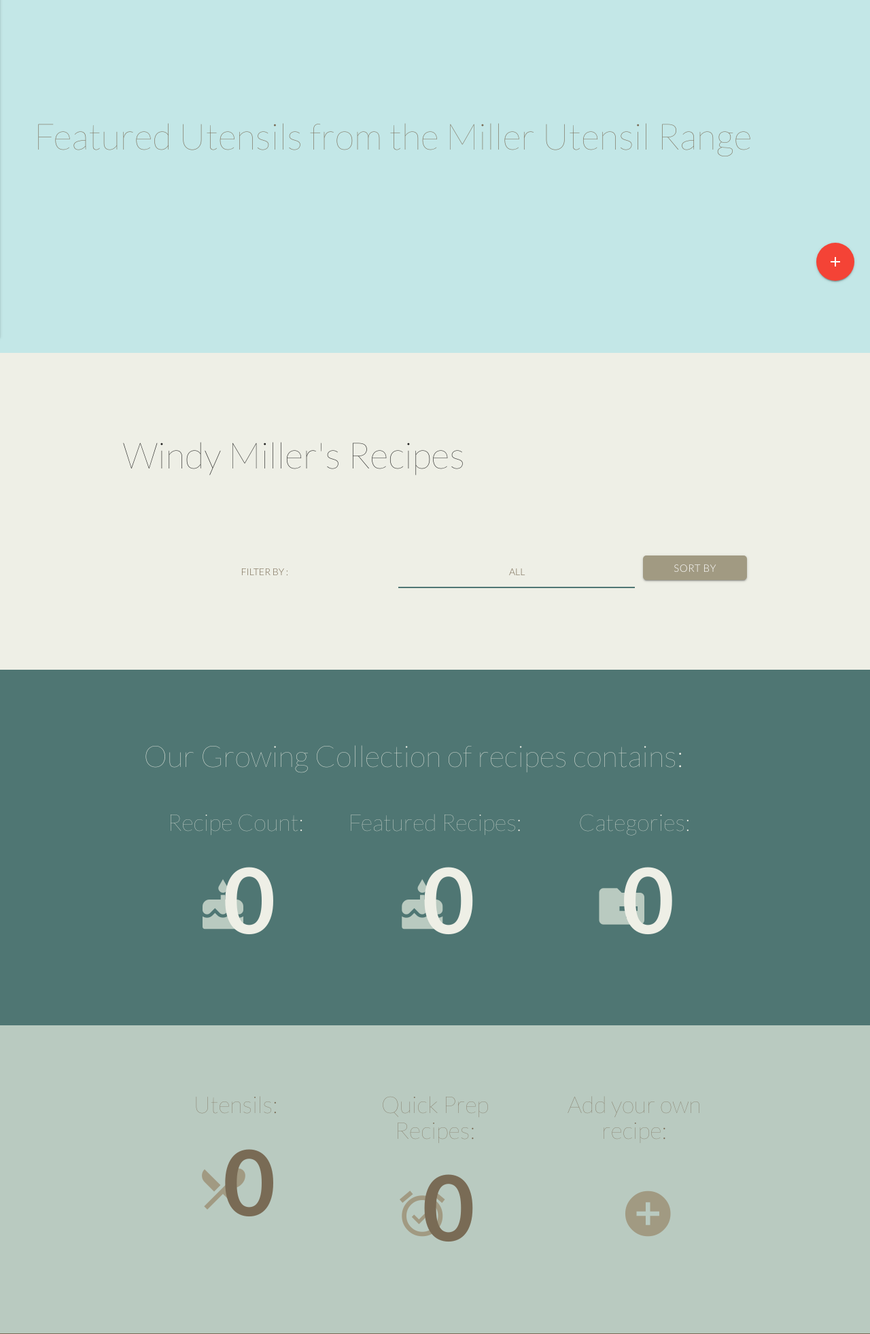
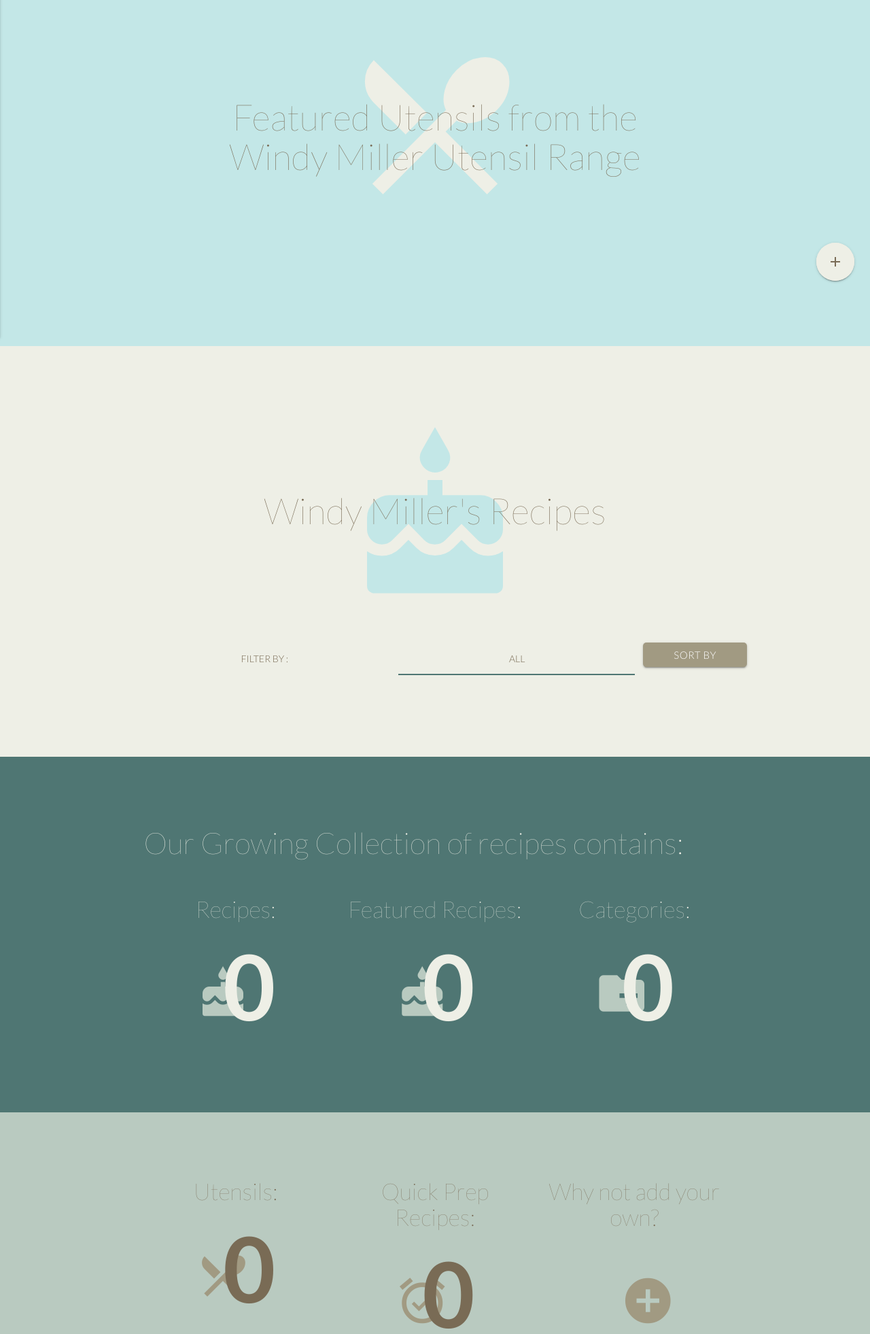
Before and after one commit to jonburdon/windy-millers-bakery, a Flask app: page / in a window 1280 px wide. Shown: the part 364-2326 px from the top of the page at 68% size. Run offline with Flask 2, Linux system fonts and the light colour scheme; data that the repository does not hold is empty; some libraries are stand-ins or nearby versions.

Commit message:
Add colour and typography styles to section headers in recipes.html

```diff
--- a/static/css/styles.css
+++ b/static/css/styles.css
@@ -31,7 +31,6 @@
   ========================================================================== */
 
 
-
 /* =============================================================================
 ~~~~~~~~~~~~~~~~~~~~~~~~~~~~~~~~~~~~~~~~~~~~~~~~~~~~~~~~~~~~~~~~~~~~~~~~~~~~~~~
   1. BASE STYLES
@@ -40,9 +39,11 @@
   ~~~~~~~~~~~~~~~~~~~~~~~~~~~~~~~~~~~~~~~~~~~~~~~~~~~~~~~~~~~~~~~~~~~~~~~~~~~~~~~
 ============================================================================= */
 
+
 /* =============================================================================
 - Base
 ============================================================================= */
+
 
 /*
 Color pallette:
@@ -59,7 +60,6 @@ Duck egg blue - #c3e7e7 - background colour for featured content - purpose is to
 */
 
 :root {
-
     --dark-brown: #796b55;
     --off-white: #eeefe6;
     --medium-brown: #a19a82;
@@ -102,22 +102,31 @@ body {
     color: var(--off-white);
 }
 
+.section-offwhite {
+    background-color: var(--off-white);
+    color: var(--darker-blue);
+}
+
 .medium-section-blue h3 {
     color: var(--off-white);
 }
 
-
-
-h1, h2, h3, h4 {
+h1,
+h2,
+h3,
+h4 {
     font-family: 'Lato', sans-serif;
     font-weight: 100;
 }
 
 
-
 /* =============================================================================
 - Typography
 ============================================================================= */
+
+body {
+    color: var(--dark-brown);
+}
 
 #main-site-title {
     font-family: 'Lato', sans-serif;
@@ -129,22 +138,39 @@ h1, h2, h3, h4 {
 .featured-stat {
     font-size: 100pt;
     font-weight: 700;
-  z-index:10;
+    z-index: 10;
     margin-top: 20px;
 }
 
+.medium-section-blue .stats-icon,
+.light-section .stats-icon {
+    font-size: 60pt;
+    margin-right: -40px;
+}
+
 .medium-section-blue .stats-icon {
-  font-size:60pt;
     color: var(--medium-blue1);
-  margin-right: -40px;
-
 }
 
 .light-section .stats-icon {
-  font-size:60pt;
     color: var(--medium-brown);
-  margin-right: -40px;
+}
 
+.section-icon {
+    font-size: 200pt;
+}
+
+.highlight-section .section-icon {
+    color: var(--off-white);
+}
+
+.container .section-icon {
+    color: var(--highlight-blue);
+}
+
+.heading-with-icon {
+    margin-top: -180px;
+    padding: 0% 20% 5%;
 }
 
 
@@ -155,34 +181,35 @@ margin-top: 20px;
 =============================================================================
 ============================================================================= */
 
+
 /* =============================================================================
 - Header
 ============================================================================= */
 
 nav {
-
     padding-right: 40px;
     padding-left: 40px;
-
-  position: -webkit-sticky; /* Safari */
+    position: -webkit-sticky;
+    /* Safari */
     position: sticky;
     top: 0;
     z-index: 10;
 }
 
-#stickyheaders{
+#stickyheaders {
     -webkit-transition: transform 0.34s ease;
-  transition : transform 0.34s ease;
+    transition: transform 0.34s ease;
 }
-  .headerup{
-  transform: translateY(-110px); /*adjust this value to the height of your header*/
+
+.headerup {
+    transform: translateY(-110px);
+    /*adjust this value to the height of your header*/
 }
+
 
 /* =============================================================================
 - Content
 ============================================================================= */
-
-
 
 .hero-header {
     height: 300px;
@@ -210,7 +237,7 @@ nav {
 }
 
 .padded-wide-section {
-  padding-top:  50px;
+    padding-top: 50px;
     padding-bottom: 50px;
 }
 
@@ -229,12 +256,9 @@ nav {
 }
 
 .featured-item-button {
-   display:block;
+    display: block;
     margin-top: 10px;
-
 }
-
-
 
 .featured-image-display {
     margin-top: 50px;
@@ -245,23 +269,27 @@ nav {
     background-position: center;
 }
 
-
 .inner-box {
-  margin: 60px  0px;
+    margin: 60px 0px;
 }
 
 
 /***** UX and utility / components styling classes *****/
+
 .clickable-item {
     cursor: pointer;
 }
 
+
 /* TABS */
+
 .tabs-fixed-width {
     background-color: var(--off-white);
 }
 
-.tabs .tab a, .tabs .tab a.active, .tabs tab.disabled a {
+.tabs .tab a,
+.tabs .tab a.active,
+.tabs tab.disabled a {
     color: var(--dark-brown);
 }
 
@@ -273,10 +301,12 @@ nav {
     background-color: var(--darker-blue);
 }
 
-.tabs .tab.disabled a, .tabs .tab.disabled a:hover {
+.tabs .tab.disabled a,
+.tabs .tab.disabled a:hover {
     color: var(--dark-brown);
     cursor: default;
 }
+
 
 /* BUTTONS */
 
@@ -290,46 +320,44 @@ background-color: var(--darker-blue);
     color: var(--darker-blue);
 }
 
+
 /* NB this is removed on large screens by a media query */
+
 .dropdown-button {
     margin-bottom: 20px;
 }
 
+
 /* DROPDOWN TEXT */
-.dropdown-content li>a{
+
+.dropdown-content li>a {
     color: var(--dark-brown);
 }
 
+.btn-floating i {
+    background-color: var(--off-white);
+    color: var(--dark-brown);
+}
+
+
 /* Classes to be used by jquery for targetting linked classes generated by jinja  */
+
 .display-1 {
     display: block;
 }
 
 .display-2 {
-   display:none;
+    display: none;
 }
 
 .display-3 {
-   display:none;
+    display: none;
 }
-
-
-
 
 
 /* =============================================================================
 - Footer
 ============================================================================= */
-
-
-
-
-
-
-
-
-
-
 
 
 /* =============================================================================
@@ -341,44 +369,34 @@ background-color: var(--darker-blue);
 }
 
 @media (min-width: 600px) {
-
     #vertical-align-large {
-    padding-top: 50px ;
+        padding-top: 50px;
     }
-
     .mobile-only {
         display: none;
     }
-
     .medium-large-only {
         display: block;
     }
-
     .dropdown-button {
         margin-bottom: 0px;
     }
-
 }
-
 
 @media (min-width: 1000px) {
     .mobile-nav {
-      display:none;
+        display: none;
     }
 }
 
-
 @media (min-width: 1000px) {
     .padded-wide-section {
-      padding:  80px 200px;
+        padding: 80px 200px;
     }
-
     .inner-box {
         margin: 0px;
     }
-
     #vertical-align-large {
-      padding-top: 100px ;
+        padding-top: 100px;
     }
-
 }
--- a/templates/base.html
+++ b/templates/base.html
@@ -70,11 +70,8 @@
     <!-- Floating Actions Buttons -->
     <div class="fixed-action-btn">
 
-
-
-
-        <a class="btn-floating btn-large red" id="menu">
-            <i class="large material-icons">add</i>
+        <a class="btn-floating btn-large section-offwhite" id="menu">
+            <i class="large material-icons ">add</i>
         </a>
         <div class="tap-target" data-activates="menu">
             <div class="tap-target-content">
@@ -148,14 +145,13 @@
             $('.carousel.carousel-slider').carousel({
                 fullWidth: true
             });
-
-
             $('.tap-target-opener').click(function() {
                 $('.tap-target').tapTarget('open');
             });
         });
 
         document.addEventListener('DOMContentLoaded', function() {
+            /*
             M.AutoInit();
               var elems = document.querySelectorAll('.sidenav');
               var instances = M.Sidenav.init(elems, options);
@@ -165,8 +161,7 @@
               var elems = document.querySelectorAll('.dropdown-trigger');
               var elems = document.querySelectorAll('.tap-target');
               var instances = M.TapTarget.init(elems, options);
-
-
+              */
         });
     </script>
 
--- a/templates/components/data_dashboard.html
+++ b/templates/components/data_dashboard.html
@@ -10,7 +10,7 @@
     <div class="row ">
         <div class="col s12 m6 l4 inner-box">
 
-            <h4 class="center-align">Recipe Count: </h4>
+            <h4 class="center-align">Recipes: </h4>
             <h4 class="featured-stat center-align"><i class="stats-icon material-icons prefix">cake</i>{{recipecount}}</h4>
 
 
@@ -67,7 +67,7 @@
 
         <div data-aos="flip-left" class="col s12 m6 l4 inner-box" ">
 
-        <h4 class="center-align ">Add your own recipe: </h4>
+        <h4 class="center-align ">Why not add your own? </h4>
         <h4 class="featured-stat center-align "><i class="stats-icon material-icons prefix tap-target-opener clickable-item ">add_circle</i></h4>
 
 
--- a/templates/recipes.html
+++ b/templates/recipes.html
@@ -3,13 +3,15 @@
 
 
 <div class="hero-header valign-wrapper center-align">
-    <div class="row">
+    <div class="row ">
         <h1 class="col s12" id="main-site-title">Windy Miller's Bakery</h1>
     </div>
 </div>
 
-<div class="full-width highlight-section">
-    <h2 class="content-section highlight-section">Featured Utensils from the Miller Utensil Range</h2>
+<div class="full-width highlight-section center-align">
+
+    <i class="section-icon material-icons prefix ">local_dining</i>
+    <h2 class="heading-with-icon">Featured Utensils from the Windy Miller Utensil Range</h2>
 
     <div class="row ">
         <div class="col s12 m6 l6 " id="vertical-align-large">
@@ -38,10 +40,11 @@
 </div>
 <div class="container ">
 
-    <div class="row">
-
-        <h2 class="content-section">Windy Miller's Recipes</h2>
-
+    <div class="row center-align">
+        <div class="content-section">
+            <i class="section-icon material-icons prefix ">cake</i>
+            <h2 class="heading-with-icon">Windy Miller's Recipes</h2>
+        </div>
 
         <div class="col s12 m10 medium-large-only">
             <ul class="tabs  tabs-fixed-width filter">
```
Lines whose indentation alone changed are shown as unchanged.
